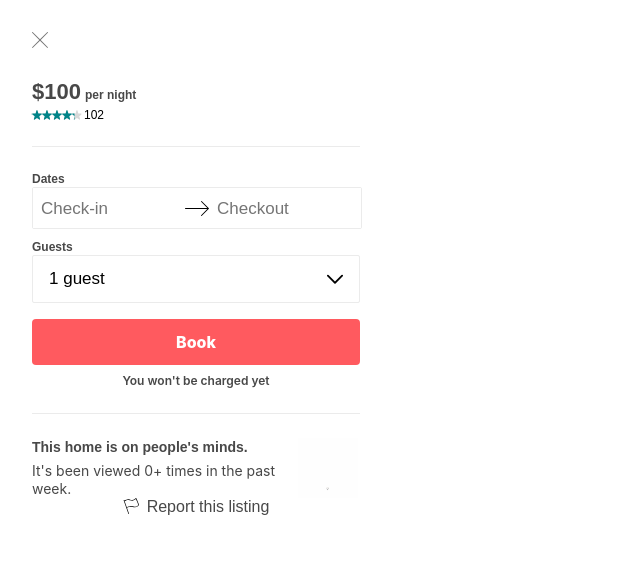
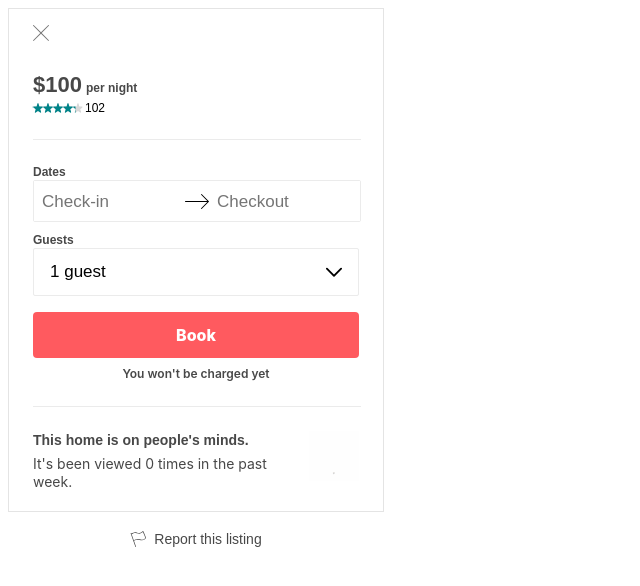
Before and after one commit to sky-bnb/component-booking-gi, a React app: page / in a window 1280 px wide. Shown: the top 586 px of the page, without its empty margins (0-640 px from the left). Built offline with nearby package versions, Linux system fonts and the light colour scheme.

Commit message:
fixes minor styling issues for various components

```diff
--- a/src/components/Booking.jsx
+++ b/src/components/Booking.jsx
@@ -10,10 +10,11 @@ import Info from './Info.jsx';
 import Report from './Report.jsx';
 
 const StyledBooking = styled.div`
-  padding: 24px;
-  width: 328px;
+  padding: 16px 24px 24px 24px;
+  width: 326px;
   height: 462px;
   margin: 0px;
+  border: 1px solid #e4e4e4;
   font-family: 'Quicksand', sans-serif;
 `;
 
--- a/src/components/Info.jsx
+++ b/src/components/Info.jsx
@@ -11,6 +11,8 @@ const StyledHomeAndViews = styled.div`
 `;
 
 const StyledLightbulb = styled.img`
+  height: 50px;
+  width: 50px;
 `;
 
 const StyledHomeMindsText = styled.div`
@@ -41,7 +43,7 @@ const Info = (props) => (
   <StyledInfo>
     <StyledHomeAndViews>
       <StyledHomeMindsText>This home is on people's minds.</StyledHomeMindsText>
-      <StyledHomeViewedText>It's been viewed {props.numViews}+ times in the past week.</StyledHomeViewedText>
+      <StyledHomeViewedText>It's been viewed {props.numViews > 500 ? '500+' : props.numViews} times in the past week.</StyledHomeViewedText>
     </StyledHomeAndViews>
     <StyledLightbulb src="lightbulb.gif" alt="lightbulb animation" />
   </StyledInfo>
--- a/src/components/Report.jsx
+++ b/src/components/Report.jsx
@@ -4,31 +4,39 @@ import styled from 'styled-components';
 const StyledReport = styled.div`
   display: flex;
   justify-content: center;
+  padding-top: 40px;
+`;
+
+const StyledReportWrapper = styled.div`
+  cursor: pointer;
+  display: flex;
+
+  :hover {
+    text-decoration: underline;
+  }
 `;
 
 const StyledSVG = styled.svg`
   height: 1em;
   width: 1em;
   display: block;
-  fill: currentColor;
+  fill: #484848;
   margin-right: 8px;
 `;
 
 const StyledReportText = styled.div`
   color: #484848;
-  cursor: pointer;
-
-  :hover {
-    text-decoration: underline;
-  }
+  font-size: 14px;
 `;
 
 const Report = () => (
   <StyledReport>
-    <StyledSVG viewBox="0 0 24 24" role="img" focusable="false">
-      <path d="m22.39 5.8-.27-.64a207.86 207.86 0 0 0 -2.17-4.87.5.5 0 0 0 -.84-.11 7.23 7.23 0 0 1 -.41.44c-.34.34-.72.67-1.13.99-1.17.87-2.38 1.39-3.57 1.39-1.21 0-2-.13-3.31-.48l-.4-.11c-1.1-.29-1.82-.41-2.79-.41a6.35 6.35 0 0 0 -1.19.12c-.87.17-1.79.49-2.72.93-.48.23-.93.47-1.35.71l-.11.07-.17-.49a.5.5 0 1 0 -.94.33l7 20a .5.5 0 0 0 .94-.33l-2.99-8.53a21.75 21.75 0 0 1 1.77-.84c.73-.31 1.44-.56 2.1-.72.61-.16 1.16-.24 1.64-.24.87 0 1.52.11 2.54.38l.4.11c1.39.37 2.26.52 3.57.52 2.85 0 5.29-1.79 5.97-3.84a.5.5 0 0 0 0-.32c-.32-.97-.87-2.36-1.58-4.04zm-4.39 7.2c-1.21 0-2-.13-3.31-.48l-.4-.11c-1.1-.29-1.82-.41-2.79-.41-.57 0-1.2.09-1.89.27a16.01 16.01 0 0 0 -2.24.77c-.53.22-1.04.46-1.51.7l-.21.11-3.17-9.06c.08-.05.17-.1.28-.17.39-.23.82-.46 1.27-.67.86-.4 1.7-.7 2.48-.85.35-.06.68-.1.99-.1.87 0 1.52.11 2.54.38l.4.11c1.38.36 2.25.51 3.56.51 1.44 0 2.85-.6 4.18-1.6.43-.33.83-.67 1.18-1.02a227.9 227.9 0 0 1 1.85 4.18l.27.63c.67 1.57 1.17 2.86 1.49 3.79-.62 1.6-2.62 3.02-4.97 3.02z" fillRule="evenodd"/>
-    </StyledSVG>
-    <StyledReportText>Report this listing</StyledReportText>
+    <StyledReportWrapper>
+      <StyledSVG viewBox="0 0 24 24" role="img" focusable="false">
+        <path d="m22.39 5.8-.27-.64a207.86 207.86 0 0 0 -2.17-4.87.5.5 0 0 0 -.84-.11 7.23 7.23 0 0 1 -.41.44c-.34.34-.72.67-1.13.99-1.17.87-2.38 1.39-3.57 1.39-1.21 0-2-.13-3.31-.48l-.4-.11c-1.1-.29-1.82-.41-2.79-.41a6.35 6.35 0 0 0 -1.19.12c-.87.17-1.79.49-2.72.93-.48.23-.93.47-1.35.71l-.11.07-.17-.49a.5.5 0 1 0 -.94.33l7 20a .5.5 0 0 0 .94-.33l-2.99-8.53a21.75 21.75 0 0 1 1.77-.84c.73-.31 1.44-.56 2.1-.72.61-.16 1.16-.24 1.64-.24.87 0 1.52.11 2.54.38l.4.11c1.39.37 2.26.52 3.57.52 2.85 0 5.29-1.79 5.97-3.84a.5.5 0 0 0 0-.32c-.32-.97-.87-2.36-1.58-4.04zm-4.39 7.2c-1.21 0-2-.13-3.31-.48l-.4-.11c-1.1-.29-1.82-.41-2.79-.41-.57 0-1.2.09-1.89.27a16.01 16.01 0 0 0 -2.24.77c-.53.22-1.04.46-1.51.7l-.21.11-3.17-9.06c.08-.05.17-.1.28-.17.39-.23.82-.46 1.27-.67.86-.4 1.7-.7 2.48-.85.35-.06.68-.1.99-.1.87 0 1.52.11 2.54.38l.4.11c1.38.36 2.25.51 3.56.51 1.44 0 2.85-.6 4.18-1.6.43-.33.83-.67 1.18-1.02a227.9 227.9 0 0 1 1.85 4.18l.27.63c.67 1.57 1.17 2.86 1.49 3.79-.62 1.6-2.62 3.02-4.97 3.02z" fillRule="evenodd"/>
+      </StyledSVG>
+      <StyledReportText>Report this listing</StyledReportText>
+    </StyledReportWrapper>
   </StyledReport>
 );
 
```
